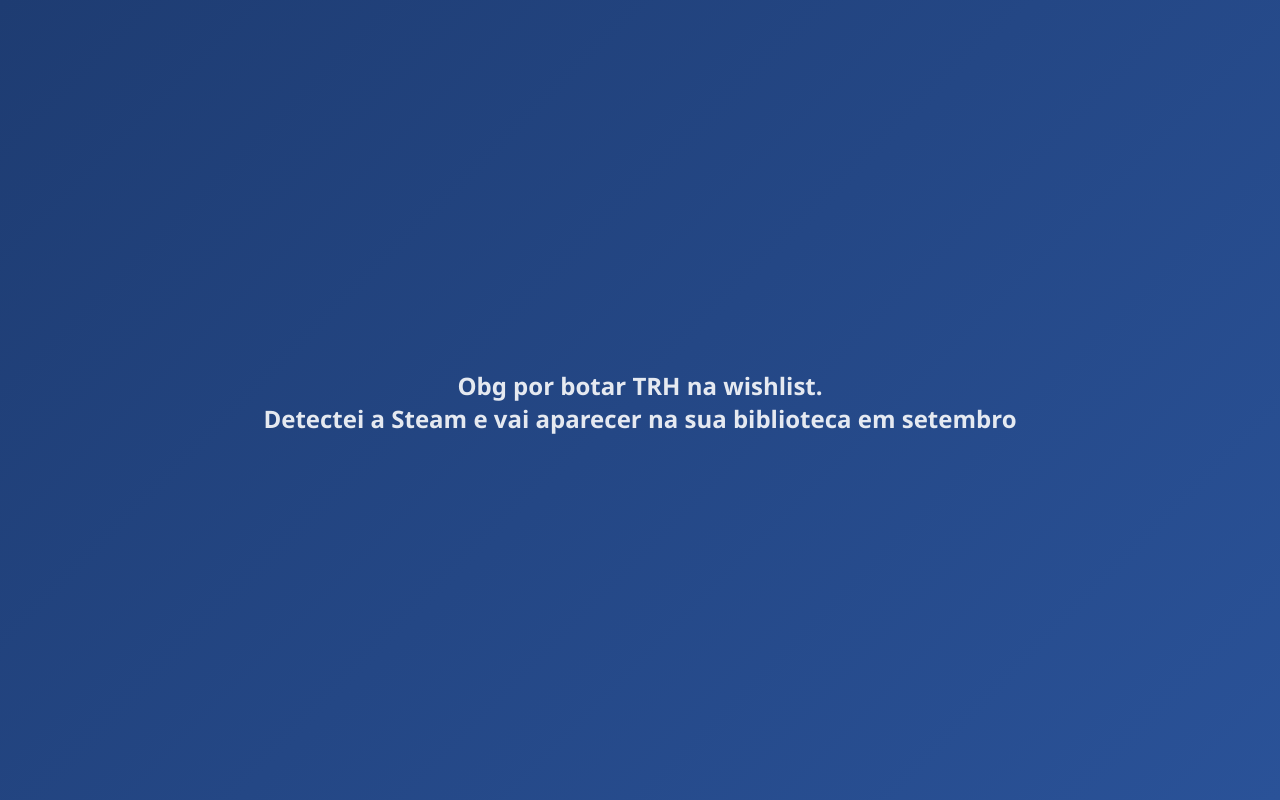
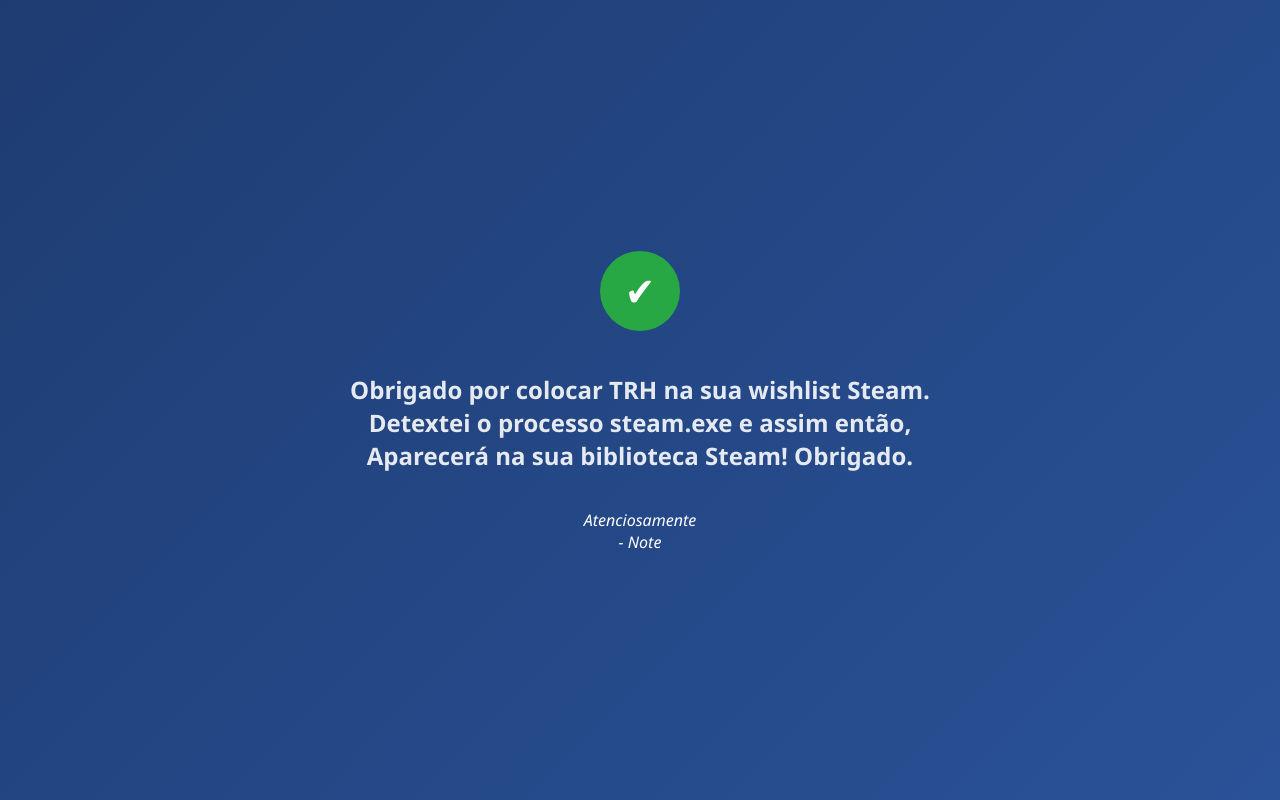
Before and after one commit to noteboom7hype-star/wishlist, a plain HTML site: page index.html in a window 1280 px wide. Both pictures are taken after a click on the button "Steam". Drawn offline with Linux system fonts and the light colour scheme.

Commit message:
Enhance loading feedback with spinner and checkmark
Added loading spinner and checkmark animation to loading process.

```diff
--- a/index.html
+++ b/index.html
@@ -39,13 +39,50 @@
       background: #ff416c;
     }
 
+    .spinner {
+      border: 6px solid rgba(255,255,255,0.3);
+      border-top: 6px solid #fff;
+      border-radius: 50%;
+      width: 50px;
+      height: 50px;
+      animation: spin 1s linear infinite;
+      margin: 20px auto;
+    }
+
+    .checkmark {
+      width: 80px;
+      height: 80px;
+      border-radius: 50%;
+      background: #28a745;
+      display: flex;
+      justify-content: center;
+      align-items: center;
+      margin: 20px auto;
+    }
+
+    .checkmark:after {
+      content: "✔";
+      color: #fff;
+      font-size: 40px;
+    }
+
     h2 {
       animation: fadeIn 1.5s ease;
+    }
+
+    p {
+      margin-top: 20px;
+      font-style: italic;
     }
 
     @keyframes fadeIn {
       from { opacity: 0; transform: translateY(20px); }
       to { opacity: 1; transform: translateY(0); }
+    }
+
+    @keyframes spin {
+      0% { transform: rotate(0deg); }
+      100% { transform: rotate(360deg); }
     }
   </style>
 </head>
@@ -55,9 +92,15 @@
 
   <script>
     function carregar() {
-      document.body.innerHTML = "<h2>Loading...</h2>";
+      document.body.innerHTML = "<h2>Loading...</h2><div class='spinner'></div>";
       setTimeout(() => {
-        document.body.innerHTML = "<h2>Obg por botar TRH na wishlist.<br>Detectei a Steam e vai aparecer na sua biblioteca em setembro</h2>";
+        document.body.innerHTML = `
+          <div class="checkmark"></div>
+          <h2>Obrigado por colocar TRH na sua wishlist Steam.<br>
+          Detextei o processo steam.exe e assim então,<br>
+          Aparecerá na sua biblioteca Steam! Obrigado.</h2>
+          <p>Atenciosamente<br>- Note</p>
+        `;
       }, 2000);
     }
   </script>
```
